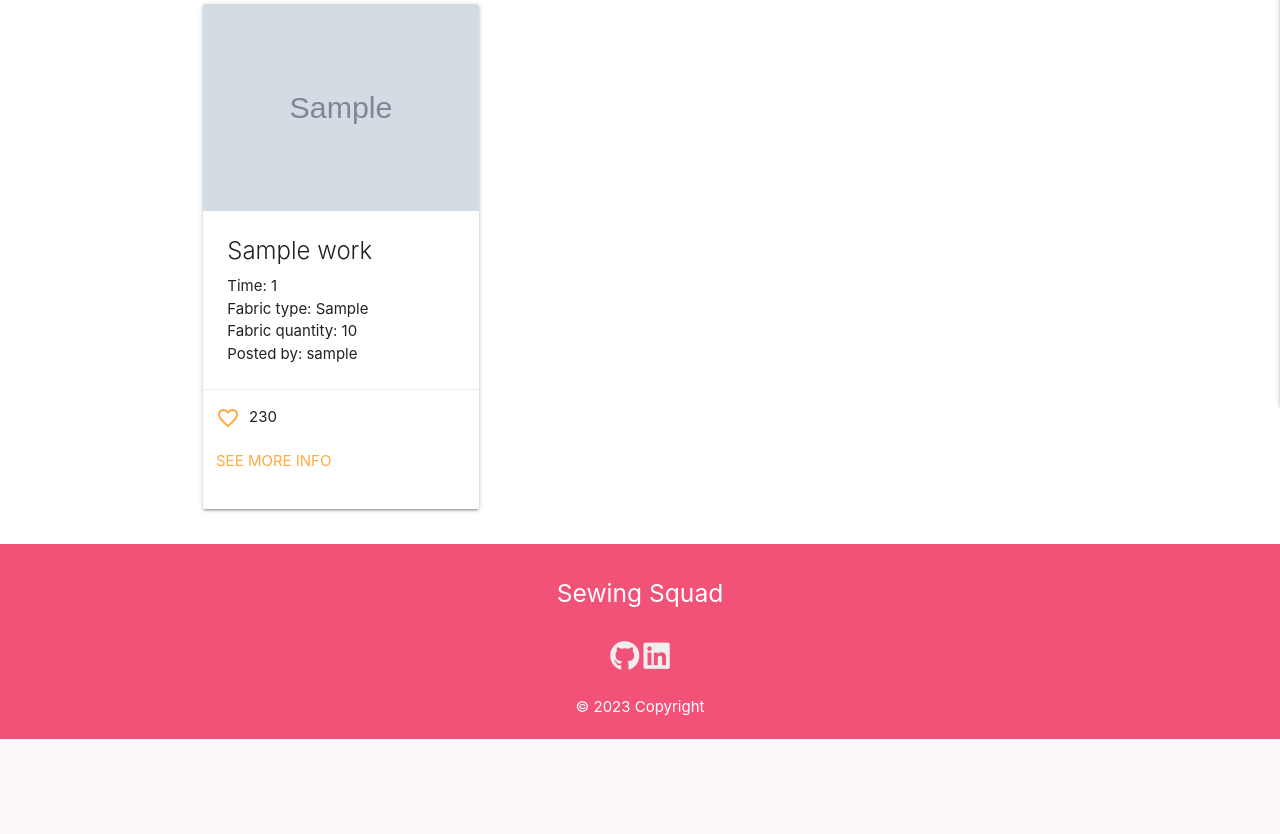
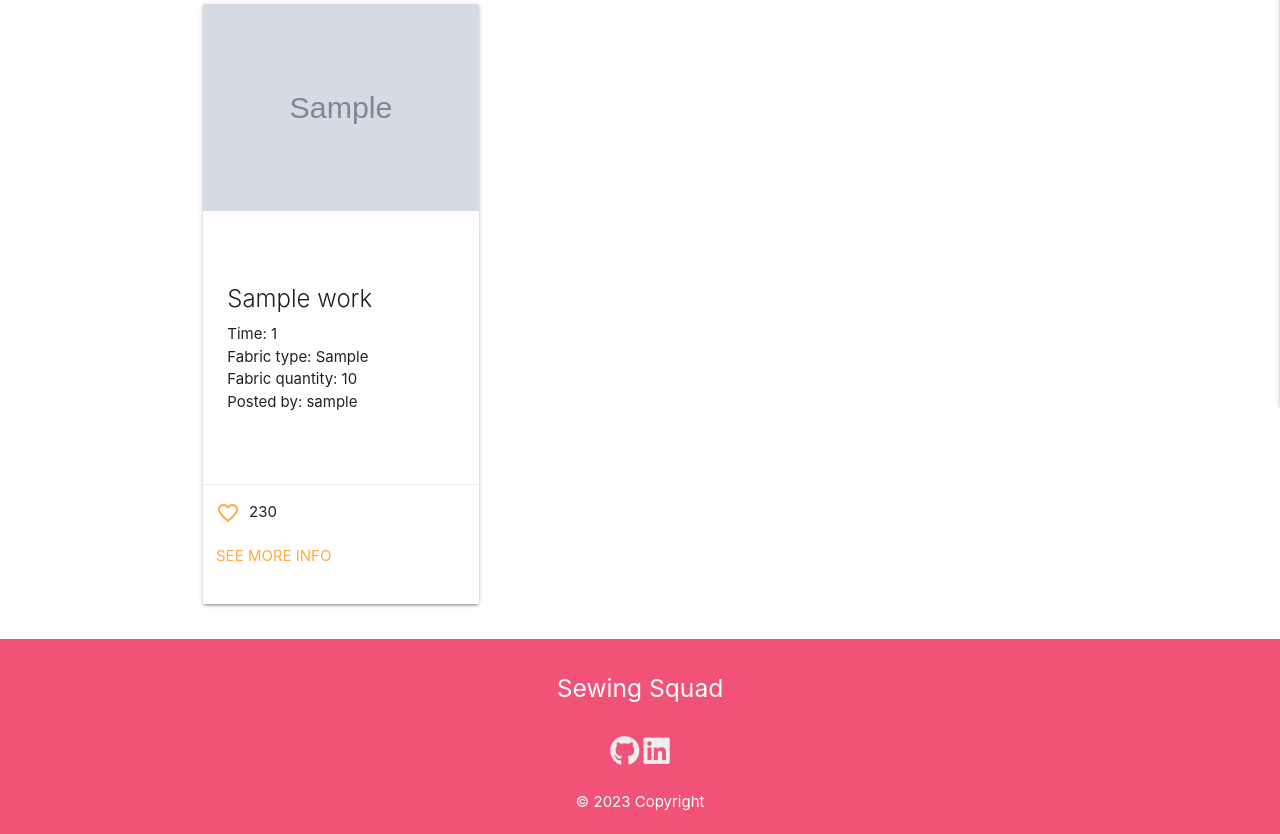
Before and after one commit to vero-nika-2828/sewing-squad-gitpod, a Flask app: page / in a window 1280 px wide. Shown: the part 454-1288 px from the top of the page. Before the commit the page ends 1193 px from the top, so only its background shows below. Run offline with Flask 2, Linux system fonts and the light colour scheme; tables that the repository leaves empty hold one stand-in row (values such as "Sample post"); grey boxes marked "Sample" are stand-in pictures; some libraries are stand-ins or nearby versions.

Commit message:
Set min and max height for card

```diff
--- a/sewingsquad/static/css/style.css
+++ b/sewingsquad/static/css/style.css
@@ -52,19 +52,6 @@ main {
   display: flex;
 }
 
-.card-image {
-  max-height: 17rem;
-  overflow: hidden;
-
-}
-
-.card{
-  max-height:38rem;
-  object-fit: cover;
-  overflow: hidden;
-
-}
-
 .page-footer{
   background-color:  rgba(242, 82, 120, 1);
 }
@@ -94,17 +81,16 @@ i.left {
 
 /*Media queries*/
 
-@media screen and (max-width: 672px){
-  .card-panel{
-    margin-top: 5rem;
+@media screen and (min-width: 605px){
+  .card-image {
+    min-height: 17rem;
+    max-height: 17rem;
+    overflow: hidden;
+  }
+
+  .card .card-content {
+    min-height: 15rem;
+    max-height: 15rem;
   }
 
 }
-
-/*@media screen and (max-width: 587px){
-  .card .card-content {
-    min-height
-    /*max-height: 1000px;
-  }
-
-}*/
```
